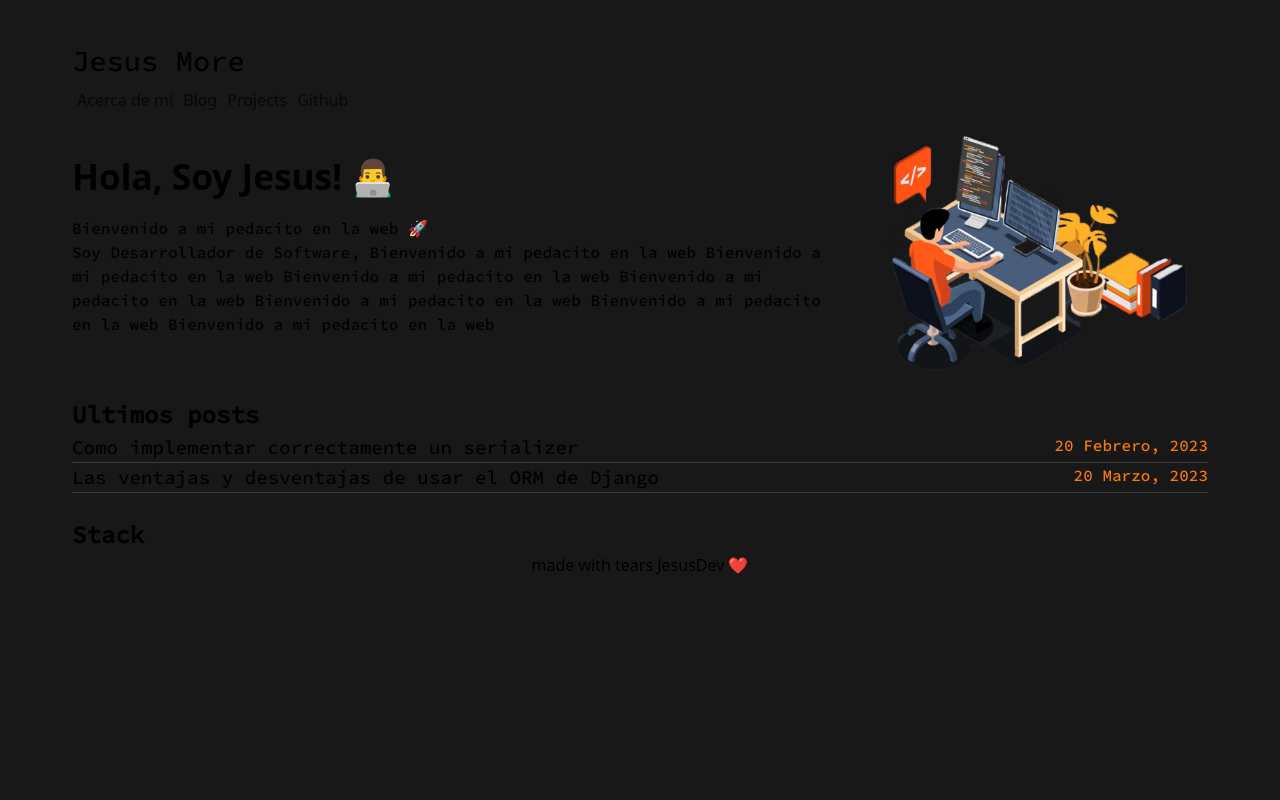
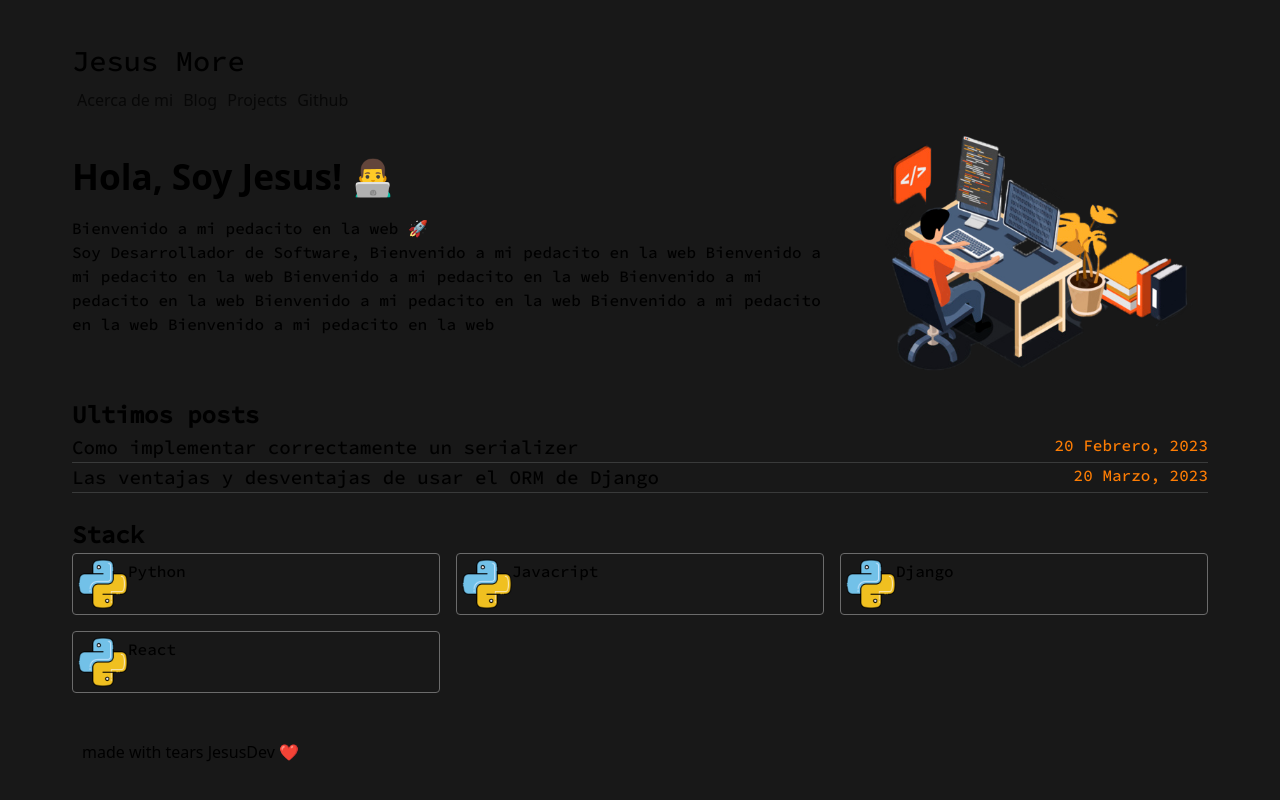
Before and after one commit to FreddyxD5/blog, a Next.js app: page / in a window 1280 px wide. Built offline with nearby package versions, Linux system fonts and the light colour scheme.

Commit message:
Stack card creado

```diff
--- /dev/null
+++ b/src/app/components/stackItem.tsx
@@ -0,0 +1,27 @@
+import {Card} from '@nextui-org/react'
+import Link from "next/link"
+import Image from 'next/image'
+
+
+
+const StackItems = ({data}:any)=>{
+    return(
+        <>
+        <div className='card-item font-source'>
+            <div className='card-image'>
+                <Image
+                    src="/img/python.png"
+                    width={50}
+                    height={50}
+                    alt="Picture of the author"
+                />
+            </div>
+            <div className='card-body'>
+                <h3 className=''>{data.title}</h3>
+            </div>
+        </div>
+
+        </>
+    )
+}
+export default StackItems;
--- a/src/app/globals.css
+++ b/src/app/globals.css
@@ -76,11 +76,11 @@ body {
 }
 
 .footer-content{
-  position: relative;
+  position: fixed;
+  padding: 10px 10px 0px 10px;
   bottom: 0;
   width: 100%;
-  height: 2.5rem;
-  text-align: center;
+  height: 70px;
 }
 
 .post-item:hover{
@@ -147,6 +147,23 @@ body {
   color:rgba(253, 125, 4, 1);
   font-weight: 200;
 }
+
+.stack-content{
+  border-color: #df05c2;
+}
+.stack-items{
+  display: grid;
+  gap: 1rem;
+  /* display: flex;
+  flex-direction: row; */
+}
+.card-item{
+  display: flex;
+  flex-direction: row;
+  border:1px solid #6b6b6b;
+  border-radius: 4px;
+  padding: 5px;
+}
 @media (max-width: 480px) {
   .layout{
     padding:  0 1rem;
@@ -164,3 +181,9 @@ body {
   }
 
 }
+@media(min-width: 1060px){
+  .stack-items{
+    grid-template-columns: repeat(3,1fr);
+  }
+
+}
--- a/src/app/layout.tsx
+++ b/src/app/layout.tsx
@@ -2,6 +2,7 @@ import './globals.css'
 import { Inter } from 'next/font/google'
 
 import Navbar from './components/Navbar';
+import Footer from './components/Footer';
 const inter = Inter({ subsets: ['latin'] })
 
 export default function RootLayout({
@@ -19,7 +20,9 @@ export default function RootLayout({
       <body className="layout">
         <Navbar />
         {children}
-        </body>
+        <Footer/>
+      </body>
+
     </html>
   )
 }
--- a/src/app/page.tsx
+++ b/src/app/page.tsx
@@ -3,6 +3,7 @@ import Image from 'next/image'
 import { useState,useEffect } from 'react'
 import Link from 'next/link';
 import BlogItems from './components/card';
+import StackItems from './components/stackItem';
 import Footer from './components/Footer';
 
 
@@ -36,9 +37,41 @@ const data_blog = [
     "date":"20 Marzo, 2023",
   }
 ]
+const data_stack = [
+  {
+    "id":1,
+    "title":"Python",
+    "content":"lorem ipsum dolor sit amet, consectetur adipis",
+    "slug":"holitas-de-mar",
+    "date":"20 Febrero, 2023",
+  },
+  {
+    "id":2,
+    "title":"Javacript",
+    "content":"lorem ipsum dolor sit amet, consectetur adipis",
+    "slug":"holitas",
+    "date":"20 Marzo, 2023",
+  },
+  {
+    "id":3,
+    "title":"Django",
+    "content":"lorem ipsum dolor sit amet, consectetur adipis",
+    "slug":"holitas",
+    "date":"20 Marzo, 2023",
+  },
+  {
+    "id":3,
+    "title":"React",
+    "content":"lorem ipsum dolor sit amet, consectetur adipis",
+    "slug":"holitas",
+    "date":"20 Marzo, 2023",
+  }
+]
+
 
 export default function Home() {
   const [datosBlog, setDatosBlog] = useState(data_blog)
+  const [datosStack, setDatosStack] = useState(data_stack)
 
   return (
     <>
@@ -76,10 +109,18 @@ export default function Home() {
       </section>
       <section className='stack-content'>
         <h1 className='font-source latest-post-title'>Stack</h1>
+        <div className='stack-items'>
+        {
+          datosStack && datosStack.length>0?
+          datosStack.map((data)=>(
+            <StackItems data={data}  key = {data.id}/>
+          )): <h1>No infoo</h1>
+        }
+        </div>
+
       </section>
+    </section>
 
-    </section>
-    <Footer/>
     </>
   )
 }
```
Also changed, not shown: public/img/python.png (added).
